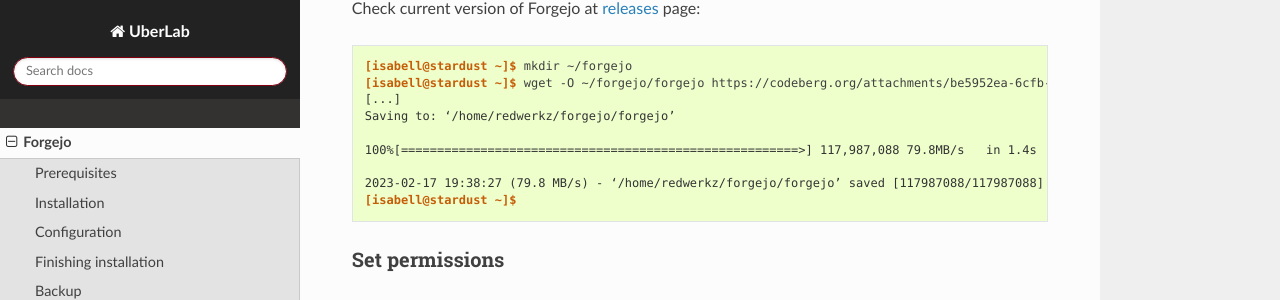
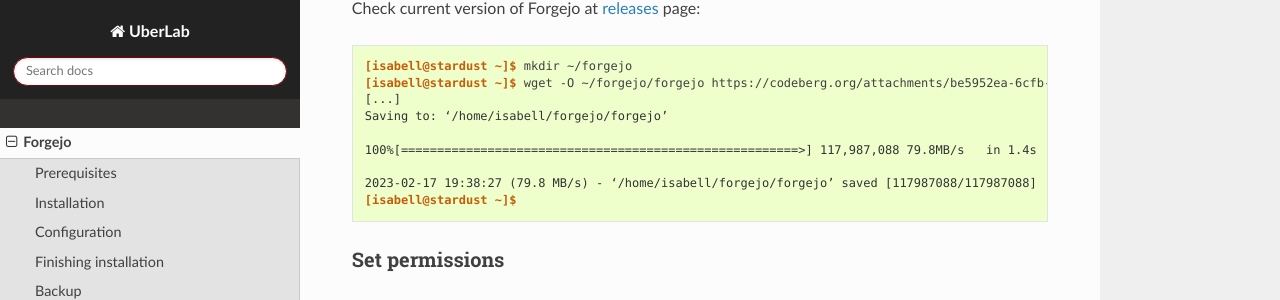
Before and after one commit to Uberspace/lab, a Sphinx documentation site: the page built from source/guide_forgejo.rst, in a window 1280 px wide and 900 px high, scrolled down 1766 px. Shown: the part 151-451 px from the top of the window. Built offline with Sphinx 7.4.7 and the Read the Docs theme 2.0.0, drawn with Linux system fonts in a browser that asks for light colours.

Commit message:
rename redwerkz to isabell

```diff
--- a/source/guide_forgejo.rst
+++ b/source/guide_forgejo.rst
@@ -64,11 +64,11 @@
   [isabell@stardust ~]$ mkdir ~/forgejo
   [isabell@stardust ~]$ wget -O ~/forgejo/forgejo https://codeberg.org/attachments/be5952ea-6cfb-4be5-a593-3564c4bd8cc9
   [...]
-  Saving to: ‘/home/redwerkz/forgejo/forgejo’
+  Saving to: ‘/home/isabell/forgejo/forgejo’
 
   100%[=======================================================>] 117,987,088 79.8MB/s   in 1.4s
 
-  2023-02-17 19:38:27 (79.8 MB/s) - ‘/home/redwerkz/forgejo/forgejo’ saved [117987088/117987088]
+  2023-02-17 19:38:27 (79.8 MB/s) - ‘/home/isabell/forgejo/forgejo’ saved [117987088/117987088]
   [isabell@stardust ~]$
 
 
```
